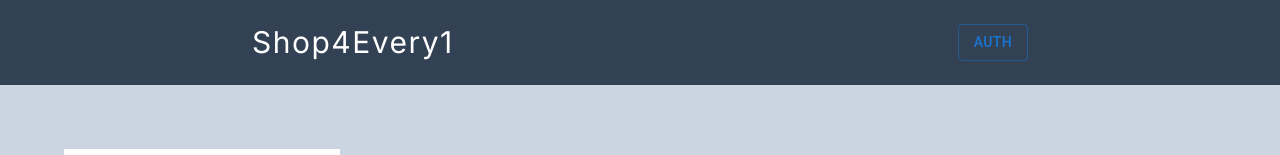
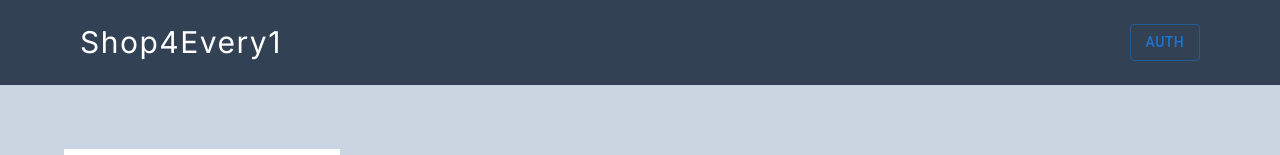
Before and after one commit to Segnities/online-store, a Next.js app in the folder frontend/: page / in a window 1280 px wide. Shown: the top 155 px of the page. Built offline with nearby package versions, Linux system fonts and the light colour scheme.

Commit message:
change navbar ui

```diff
--- a/frontend/src/components/Navbar.tsx
+++ b/frontend/src/components/Navbar.tsx
@@ -12,7 +12,7 @@ import { observer } from "mobx-react-lite";
 function Navbar() {
     const store = useContext(MobxContext);
     return (
-        <nav className="flex py-6 justify-around items-center w-full h-22 bg-slate-700">
+        <nav className="flex px-4 md:px-20 py-6 justify-between items-center w-full h-22 bg-slate-700">
             <NavbarBrand />
             {
                 store?.user.isAuth ? <AdminNavbarPanel /> : <UserNavbarPanel />
```
